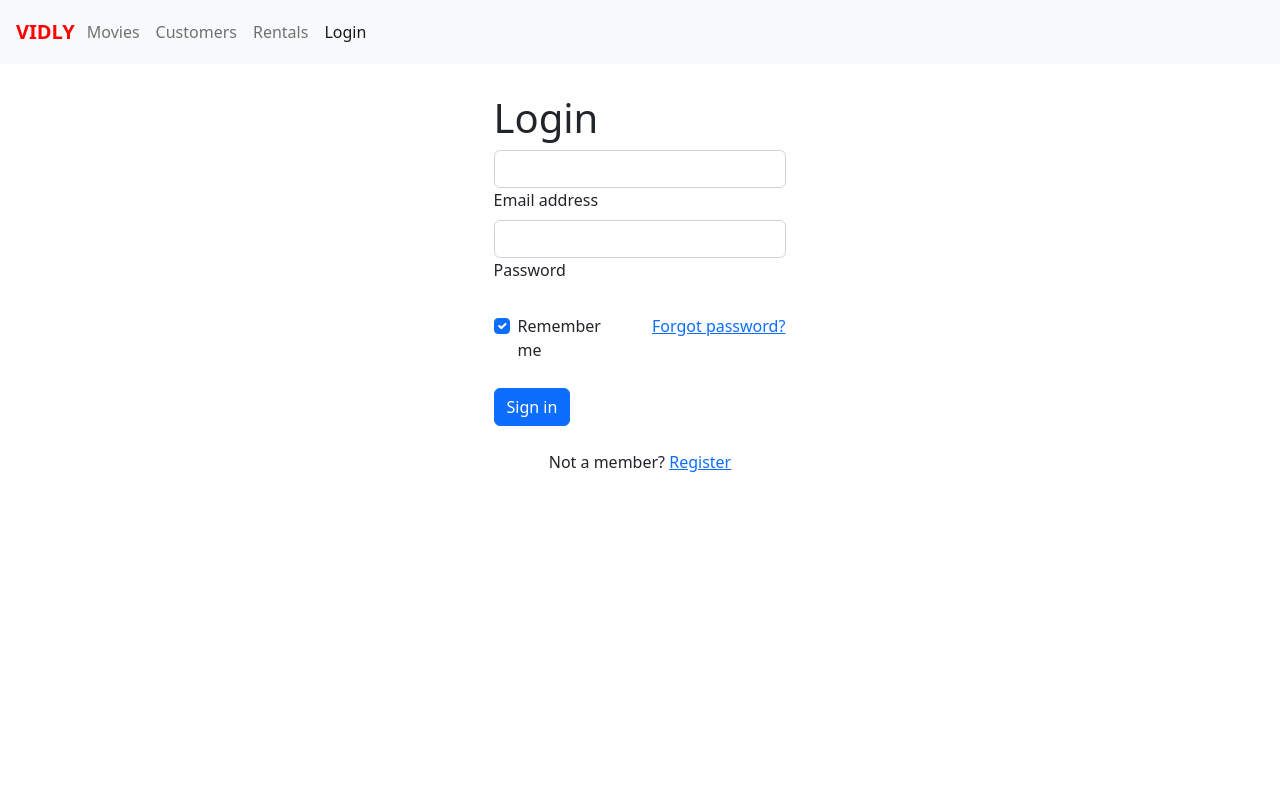
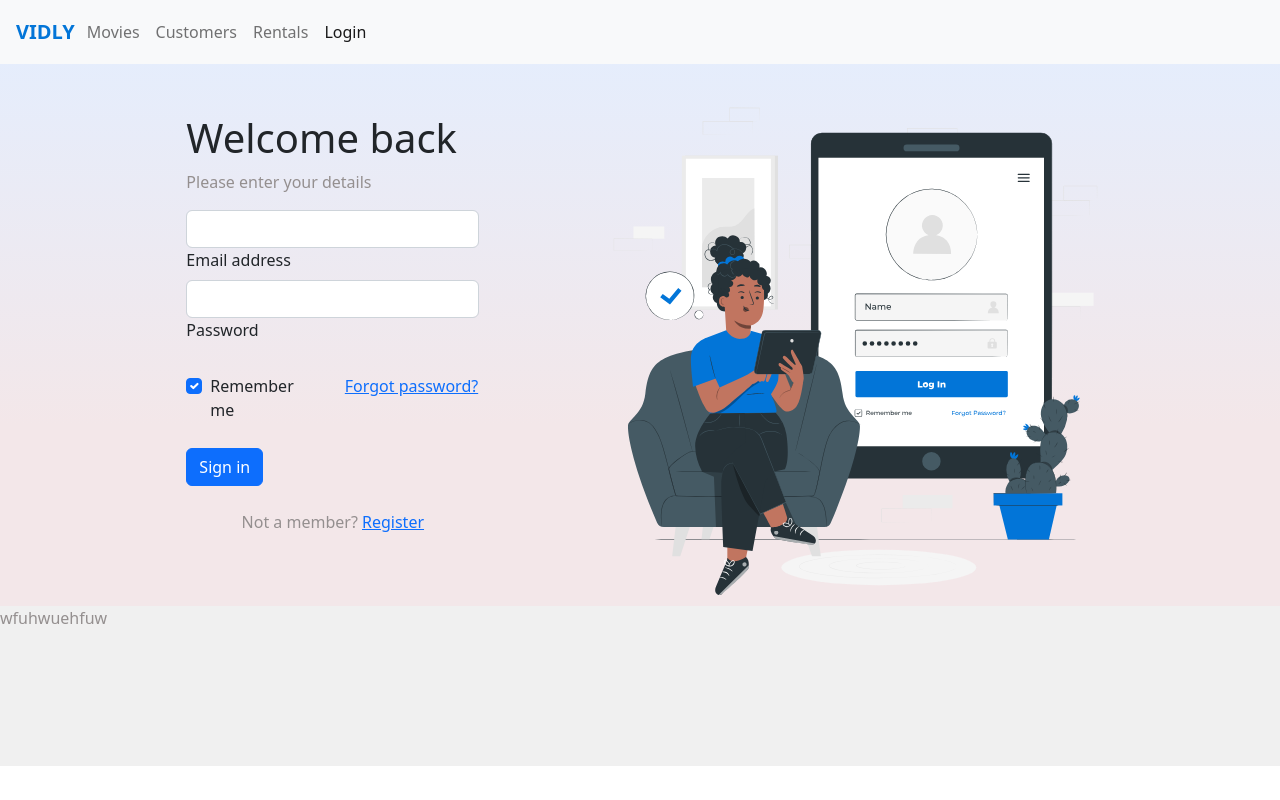
Before and after one commit to MirelaKostova/vidly, a React (Create React App) app: page /login in a window 1280 px wide. Built offline with nearby package versions, Linux system fonts and the light colour scheme.

Commit message:
Testing some Login page styles and add Register

```diff
--- a/src/App.css
+++ b/src/App.css
@@ -2,28 +2,8 @@
   text-align: center;
 }
 
-.App-logo {
-  height: 40vmin;
-  pointer-events: none;
-}
-
-@media (prefers-reduced-motion: no-preference) {
-  .App-logo {
-    animation: App-logo-spin infinite 20s linear;
-  }
-}
-
 .App-link {
   color: #61dafb;
-}
-
-@keyframes App-logo-spin {
-  from {
-    transform: rotate(0deg);
-  }
-  to {
-    transform: rotate(360deg);
-  }
 }
 
 .navbar{
--- a/src/App.js
+++ b/src/App.js
@@ -6,24 +6,30 @@ import NotFound from "./components/notFound";
 import NavBar from "./components/common/navBar";
 import MovieForm from "./components/movieForm";
 import LoginForm from "./components/common/loginForm/loginForm";
+import Footer from "./components/common/Footer/footer";
+import Register from "./components/common/register";
 import "./App.css";
 
 const App = () => {
   const navigate = useNavigate();
   return (
+    <>
       <div className="main-container">
         <NavBar />
         <Routes>
           <Route path="/" render={() => navigate("/movies")} />
           <Route path="/login" element={<LoginForm />} />
+          <Route path="/register" element={<Register />} />
           <Route path="/movies" element={<Movies />} />
-        <Route path="/movies/:id" element={<MovieForm />} />
+          <Route path="/movies/:ißd" element={<MovieForm />} />
           <Route path="/customers" element={<Customers />} />
           <Route path="/rentals" element={<Rentals />} />
           <Route path="/not-found" element={<NotFound />} />
           <Route path="*" element={<NotFound />} />
         </Routes>
       </div>
+      <Footer />
+    </>
   );
 };
 
--- /dev/null
+++ b/src/components/common/Footer/footer.css
@@ -0,0 +1,4 @@
+.footer-wrapper {
+    height: 10rem;
+    background-color: rgb(240, 240, 240);
+}
--- /dev/null
+++ b/src/components/common/Footer/footer.jsx
@@ -0,0 +1,11 @@
+import "./footer.css";
+
+const Footer = () => {
+  return (
+    <div className="footer-wrapper">
+      <p>wfuhwuehfuw</p>
+    </div>
+  );
+};
+
+export default Footer;
--- /dev/null
+++ b/src/components/common/loginForm/loginForm.css
@@ -0,0 +1,26 @@
+.wrapper-container{
+ margin-inline: 10%;
+}
+
+.image-container {
+    width: 50%;
+    margin-left: 10%;
+}
+
+.login-container {
+    margin: 20px;
+}
+
+
+/*
+.form{
+    padding: 20px;
+} */
+
+p {
+    color: rgb(148, 143, 143);
+}
+
+.main-container {
+    background-image: linear-gradient(to top, #f3e7e9 30%, #e3eeff 99%, #e3eeff 40%);
+  }
--- a/src/components/common/loginForm/loginForm.jsx
+++ b/src/components/common/loginForm/loginForm.jsx
@@ -1,9 +1,14 @@
+import Illustration from "./media/illustration.svg";
+import { Link } from "react-router-dom";
+import "./loginForm.css";
+
 const LoginForm = () => {
   return (
-    <div className="login-container">
-      <div className="d-flex justify-content-center">
+    <div className="wrapper-container d-flex justify-content-center">
+      <div className="login-container ">
         <form>
-          <h1>Login</h1>
+          <h1>Welcome back</h1>
+          <p>Please enter your details</p>
           {/* <!-- Email input --> */}
           <div className="form-outline">
             <input type="email" id="form2Example1" className="form-control" />
@@ -57,23 +62,17 @@ const LoginForm = () => {
           {/* <!-- Register buttons --> */}
           <div className="text-center">
             <p>
-              Not a member? <a href="#!">Register</a>
+              Not a member? <Link to="/register">Register</Link>
             </p>
           </div>
         </form>
-        {/* <form>
-          <div className="form-group mb-4">
-            <label htmlFor="username">Username</label>
-            <input id="username" type="text" className="form-control" />
-          </div>
-          <div className="form-group">
-            <label htmlFor="password">Password</label>
-            <input id="password" type="text" className="form-control" />
-          </div>
-          <button type="button" class="btn btn-primary btn-block mb-4">
-            Sign in
-          </button>
-        </form> */}
+      </div>
+      <div className="image-container">
+        <img
+          className="illustration"
+          src={Illustration}
+          alt="login-illustration"
+        />
       </div>
     </div>
   );
--- a/src/components/common/loginForm/register.jsx
+++ /dev/null
@@ -1,5 +0,0 @@
-const Register = () => {
-  return <></>;
-};
-
-export default Register;
--- a/src/components/common/navBar.jsx
+++ b/src/components/common/navBar.jsx
@@ -5,7 +5,7 @@ const NavBar = () => {
     <nav className="navbar navbar-expand-lg  bg-light">
       <div className="container-fluid">
         <Link
-          style={{ fontWeight: "bold", color: "red" }}
+          style={{ fontWeight: "bold", color: "#0275d8" }}
           className="navbar-brand m-1"
           to="/movies"
         >
--- /dev/null
+++ b/src/components/common/register.jsx
@@ -0,0 +1,9 @@
+const Register = () => {
+  return (
+    <>
+      <h1>Register</h1>
+    </>
+  );
+};
+
+export default Register;
--- a/src/index.css
+++ b/src/index.css
@@ -6,6 +6,7 @@ body {
     sans-serif;
   -webkit-font-smoothing: antialiased;
   -moz-osx-font-smoothing: grayscale;
+
 }
 
 code {
```
Also changed, not shown: src/components/common/loginForm/media/illustration.svg (added), src/components/common/loginForm/media/scr.png (added). Lines whose indentation alone changed are shown as unchanged.
